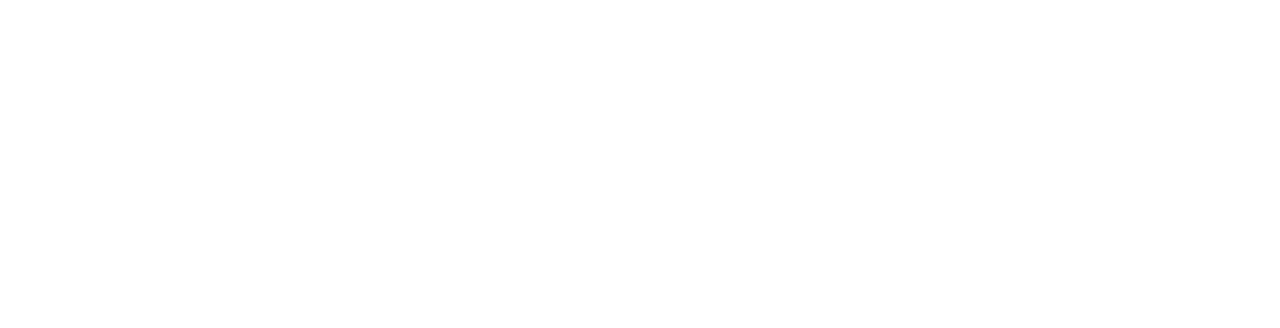
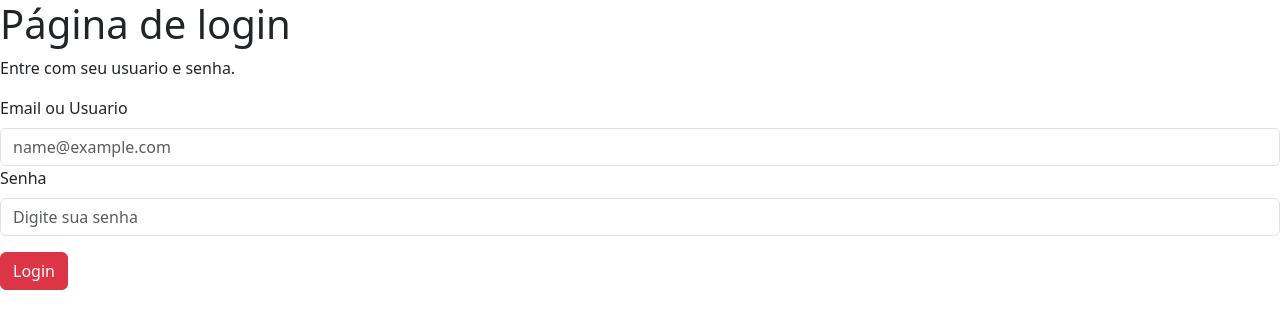
Before and after one commit to 84lucaskaua/JS, a plain HTML site: page index.html in a window 1280 px wide. Drawn offline with nearby package versions, Linux system fonts and the light colour scheme.

Commit message:
Add files via upload

```diff
--- a/index.html
+++ b/index.html
@@ -1,19 +1,31 @@
 <!DOCTYPE html>
-<html lang="en">
+<html lang="pt-br">
 <head>
     <meta charset="UTF-8">
     <meta name="viewport" content="width=device-width, initial-scale=1.0">
-    <title>Document</title>
+    <title>bootstrap</title>
+    <link href="https://cdn.jsdelivr.net/npm/bootstrap@5.3.8/dist/css/bootstrap.min.css" rel="stylesheet" integrity="sha384-sRIl4kxILFvY47J16cr9ZwB07vP4J8+LH7qKQnuqkuIAvNWLzeN8tE5YBujZqJLB" crossorigin="anonymous">
+<link rel="stylesheet" href="./css/style.css">
+<script src="./js/javascript.js"></script>
 </head>
-<body>
-
-    </p>
-
-    <script>
-
-            window.alert('Olá mundo!');
+<div>
+    <div class="form-boot-01">
+    <h1>Página de login</h1>
+    <p>Entre com seu usuario e senha.</p>
+    <div class="mb-3">
+  <label for="exampleFormControlInput1" class="form-label">Email ou Usuario</label>
+  <input type="email" class="form-control" id="exampleFormControlInput1" placeholder="name@example.com">
+  <label for="exampleFormControlInput1" class="form-label">Senha</label>
+  <input type="password" class="form-control" id="exampleFormControlInput1" placeholder="Digite sua senha">
+</div>
+</div>
+<div class="btn-1">
 
 
-    </script>
+<button type="button" class="btn btn-danger" onclick="login()">Login</button>
+</div>
+</div>
+ <script src="https://cdn.jsdelivr.net/npm/bootstrap@5.3.8/dist/js/bootstrap.bundle.min.js" integrity="sha384-FKyoEForCGlyvwx9Hj09JcYn3nv7wiPVlz7YYwJrWVcXK/BmnVDxM+D2scQbITxI" crossorigin="anonymous"></script>
+ </div>
 </body>
 </html>
```
